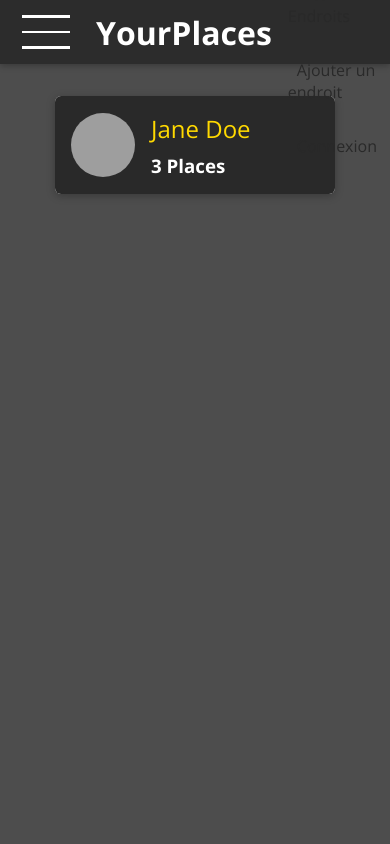
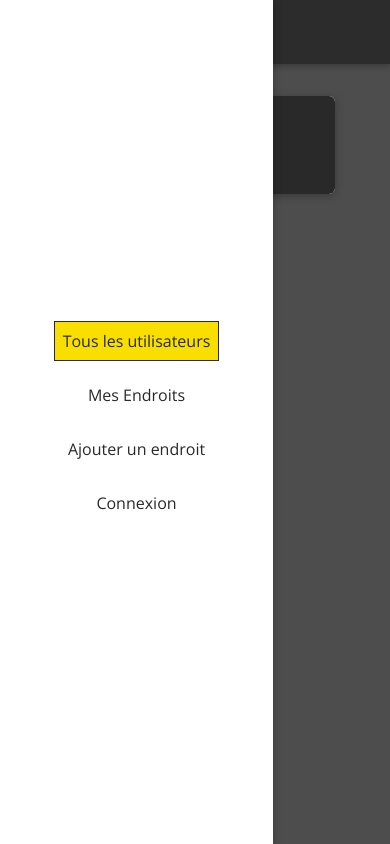
Before and after one commit to Graphandco/Share-Places-app, a React (Create React App) app: page / in a window 390 px wide. Built offline with nearby package versions, Linux system fonts and the light colour scheme; grey boxes are pictures that could not be loaded.

Commit message:
Add Nav Mobile via Portal

```diff
--- a/public/index.html
+++ b/public/index.html
@@ -17,6 +17,7 @@
     </head>
     <body>
         <noscript>You need to enable JavaScript to run this app.</noscript>
+        <div id="nav-mobile-hook"></div>
         <div id="root"></div>
     </body>
 </html>
--- a/src/shared/components/Navigation/MainNavigation.js
+++ b/src/shared/components/Navigation/MainNavigation.js
@@ -3,10 +3,17 @@
 
 import MainHeader from './MainHeader';
 import NavLinks from './NavLinks';
+import SideDrawer from './SideDrawer';
 import './MainNavigation.css';
 
 const MainNavigation = (props) => {
     return (
+        <React.Fragment>
+            <SideDrawer>
+                <nav className='main-navigation__drawer-nav'>
+                    <NavLinks />
+                </nav>
+            </SideDrawer>
             <MainHeader>
                 <button className='main-navigation__menu-btn'>
                     <span />
@@ -16,10 +23,11 @@
                 <h1 className='main-navigation__title'>
                     <Link to='/'>YourPlaces</Link>
                 </h1>
-            <nav>
+                <nav className='main-navigation__header-nav'>
                     <NavLinks />
                 </nav>
             </MainHeader>
+        </React.Fragment>
     );
 };
 
--- a/src/shared/components/Navigation/SideDrawer.css
+++ b/src/shared/components/Navigation/SideDrawer.css
@@ -0,0 +1,10 @@
+.side-drawer {
+    position: fixed;
+    left: 0;
+    top: 0;
+    z-index: 100;
+    height: 100vh;
+    width: 70%;
+    background: white;
+    box-shadow: 0 2px 8px rgba(0, 0, 0, 0.26);
+}
--- a/src/shared/components/Navigation/SideDrawer.js
+++ b/src/shared/components/Navigation/SideDrawer.js
@@ -0,0 +1,15 @@
+import React from 'react';
+import ReactDOM from 'react-dom';
+
+import './SideDrawer.css';
+
+const SideDrawer = (props) => {
+    const content = <aside className='side-drawer'>{props.children}</aside>;
+
+    return ReactDOM.createPortal(
+        content,
+        document.getElementById('nav-mobile-hook')
+    );
+};
+
+export default SideDrawer;
```
Lines whose indentation alone changed are shown as unchanged.
